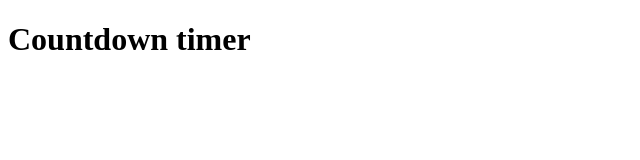
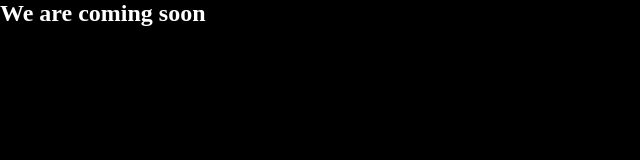
Before and after one commit to Shaguntomar04/countdownTimer, a plain HTML site: page countdownTimer/index.html in a window 1280 px wide. Shown: the whole page, without its empty margins (0-640 px from the left). Drawn offline with Linux system fonts and the light colour scheme.

Commit message:
static page done

```diff
--- a/countdownTimer/css/style.css
+++ b/countdownTimer/css/style.css
@@ -0,0 +1,14 @@
+*{
+    padding:0;
+    margin:0;
+    box-sizing: border-box;
+}
+
+@import url('https://fonts.googleapis.com/css2?family=Poppins:ital,wght@0,100;0,200;0,300;0,400;0,500;0,600;0,700;0,800;0,900;1,100;1,200;1,300;1,400;1,500;1,600;1,700;1,800;1,900&family=Roboto:ital,wght@0,100;0,300;0,400;0,500;0,700;0,900;1,100;1,300;1,400;1,500;1,700;1,900&display=swap');
+
+.main{
+    width: 100%;
+    height:100vh;
+    background-color: black;
+    color: white;
+}
--- a/countdownTimer/index.html
+++ b/countdownTimer/index.html
@@ -4,9 +4,13 @@
     <meta charset="UTF-8">
     <meta name="viewport" content="width=device-width, initial-scale=1.0">
     <title>Document</title>
+    <link rel="stylesheet" href="css/style.css">
+
 </head>
 <body>
-    <h1>Countdown timer</h1>
-
+    <div class="main">
+        <h2>We are coming soon</h2>
+    </div>
+    <script src="js/app.js"></script>
 </body>
 </html>
```
Also changed, not shown: image/bg.jpg (added).
